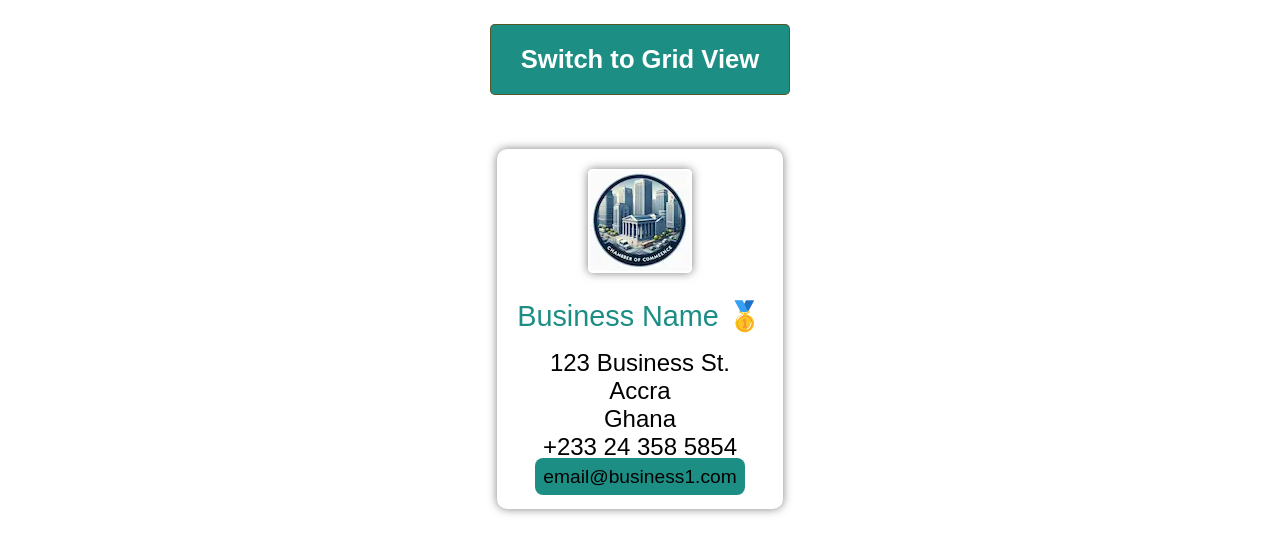
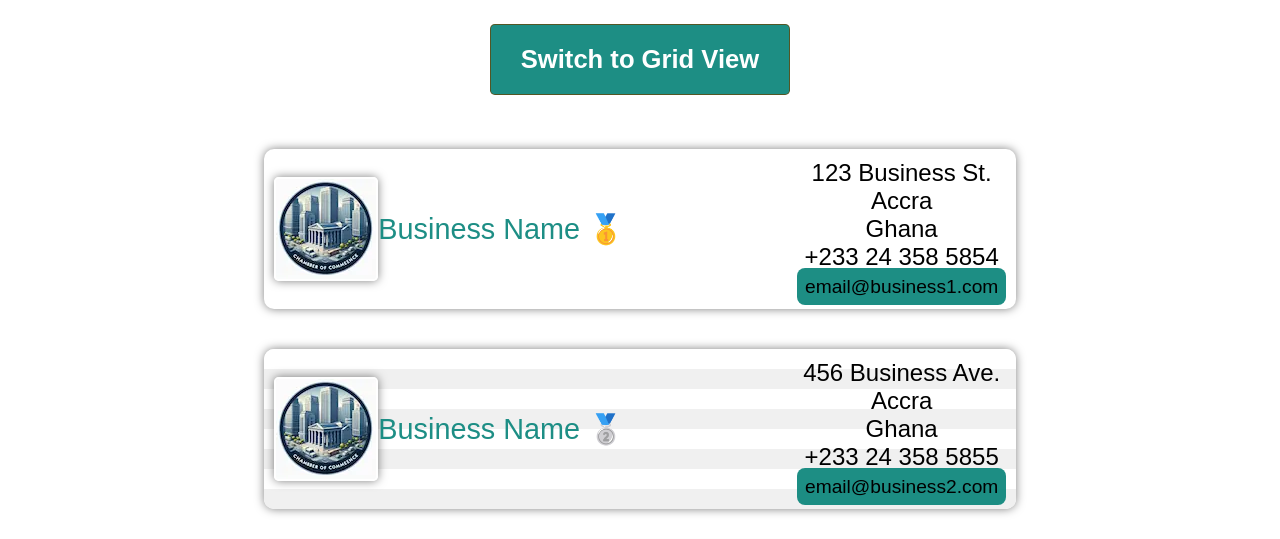
Before and after one commit to cdobbi/wdd231, a website: page chamber/directory.html in a window 1280 px wide. Both pictures are taken after a click on the button "Switch to List View". Shown: the part 261-800 px from the top of the page. Drawn offline with Linux system fonts and the light colour scheme.

Commit message:
fixed business cards while in list view

```diff
--- a/chamber/styles/dpage.css
+++ b/chamber/styles/dpage.css
@@ -18,3 +18,39 @@ div.business-card img {
     box-shadow: 0 0 10px rgba(0, 0, 0, 0.5);
     margin-bottom: 10px; /* Add some space below the image */
 }
+
+/* List view styles */
+.business-cards.list-view {
+    display: flex;
+    flex-direction: column;
+    gap: 20px;
+}
+
+.business-cards.list-view .business-card {
+    display: grid;
+    grid-template-columns: 0.5fr 2fr 1fr;
+    align-items: center;
+    text-align: left;
+    padding: 10px;
+}
+
+.business-cards.list-view .business-card img {
+    grid-column: 1;
+    margin: 0;
+}
+
+.business-cards.list-view .business-card .info {
+    grid-column: 2;
+    padding-left: 10px;
+}
+
+.business-cards.list-view .business-card .actions {
+    grid-column: 3;
+    text-align: right;
+}
+
+/* Light colored ruled paper look for every other card */
+.business-cards.list-view .business-card:nth-child(even) {
+    background: linear-gradient(white 50%, #f0f0f0 50%);
+    background-size: 100% 40px; /* Adjust the height of the lines */
+}
```
